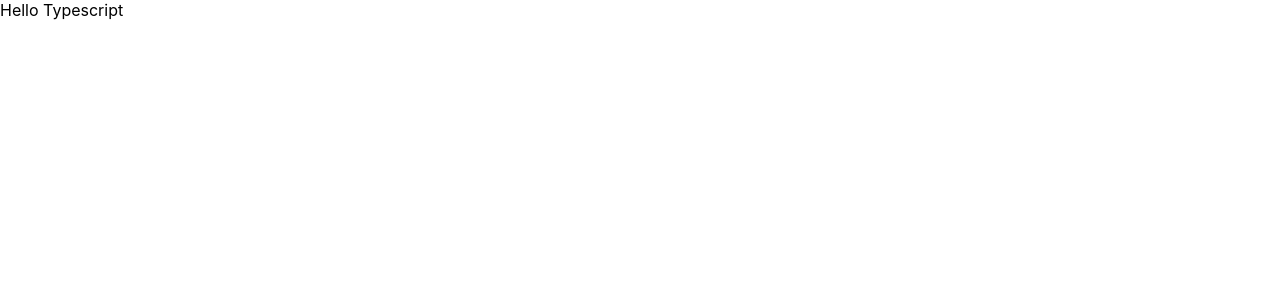
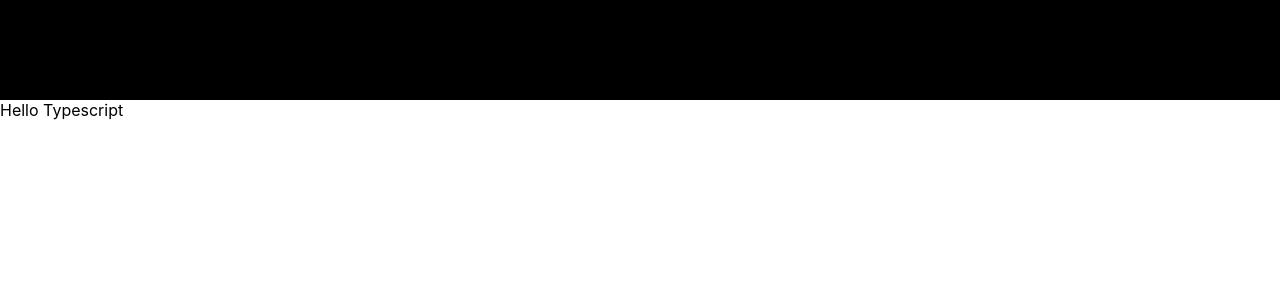
Before and after one commit to luke-hays/cra-template-lhays, a React (Create React App) app: page / in a window 1280 px wide. Shown: the top 300 px of the page. Built offline with nearby package versions, Linux system fonts and the light colour scheme.

Commit message:
Add global style and clean up unused css and svg

```diff
--- a/src/App.css
+++ /dev/null
@@ -1,38 +0,0 @@
-.App {
-  text-align: center;
-}
-
-.App-logo {
-  height: 40vmin;
-  pointer-events: none;
-}
-
-@media (prefers-reduced-motion: no-preference) {
-  .App-logo {
-    animation: App-logo-spin infinite 20s linear;
-  }
-}
-
-.App-header {
-  background-color: #282c34;
-  min-height: 100vh;
-  display: flex;
-  flex-direction: column;
-  align-items: center;
-  justify-content: center;
-  font-size: calc(10px + 2vmin);
-  color: white;
-}
-
-.App-link {
-  color: #61dafb;
-}
-
-@keyframes App-logo-spin {
-  from {
-    transform: rotate(0deg);
-  }
-  to {
-    transform: rotate(360deg);
-  }
-}
--- a/src/App.tsx
+++ b/src/App.tsx
@@ -1,5 +1,26 @@
-import './App.css';
+import styled from '@emotion/styled';
 
-const App = (): JSX.Element => <div>Hello Typescript</div>;
+const App = (): JSX.Element => {
+  const Header = styled('div')({
+    width: '100%',
+    height: '100px',
+    backgroundColor: 'black',
+    margin: '0',
+  });
+
+  const Body = styled('div')({
+    width: '100%',
+    height: '200px',
+    backgroundColor: 'white',
+    margin: '0',
+  });
+
+  return (
+    <div>
+      <Header />
+      <Body>Hello Typescript</Body>
+    </div>
+  );
+};
 
 export default App;
--- a/src/index.css
+++ /dev/null
@@ -1,13 +0,0 @@
-body {
-  margin: 0;
-  font-family: -apple-system, BlinkMacSystemFont, 'Segoe UI', 'Roboto', 'Oxygen',
-    'Ubuntu', 'Cantarell', 'Fira Sans', 'Droid Sans', 'Helvetica Neue',
-    sans-serif;
-  -webkit-font-smoothing: antialiased;
-  -moz-osx-font-smoothing: grayscale;
-}
-
-code {
-  font-family: source-code-pro, Menlo, Monaco, Consolas, 'Courier New',
-    monospace;
-}
--- a/src/index.tsx
+++ b/src/index.tsx
@@ -1,11 +1,25 @@
 import React from 'react';
 import ReactDOM from 'react-dom';
-import './index.css';
+import { Global, css } from '@emotion/react';
+
 import App from './App';
 import reportWebVitals from './reportWebVitals';
 
+const globalStyle = css({
+  body: {
+    margin: '0px',
+    height: '100%',
+    fontFamily: `-apple-system, BlinkMacSystemFont, 'Segoe UI', 'Roboto',
+    'Oxygen', 'Ubuntu', 'Cantarell', 'Fira Sans', 'Droid Sans',
+    'Helvetica Neue', sans-serif`,
+    WebkitFontSmoothing: 'antialiased',
+    MozOsxFontSmoothing: 'grayscale',
+  },
+});
+
 ReactDOM.render(
   <React.StrictMode>
+    <Global styles={globalStyle} />
     <App />
   </React.StrictMode>,
   document.getElementById('root')
```
Also changed, not shown: src/logo.svg (deleted).
